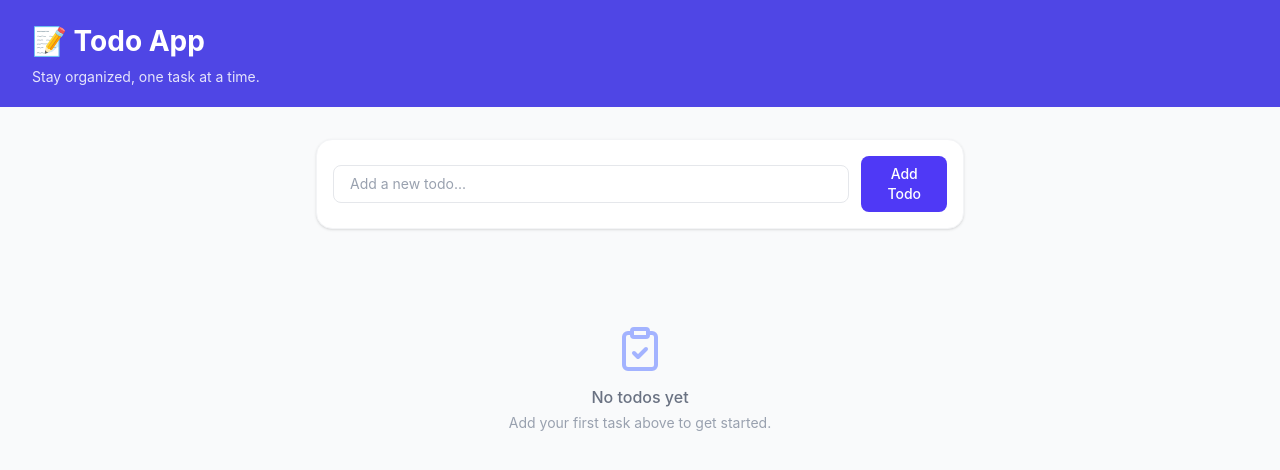
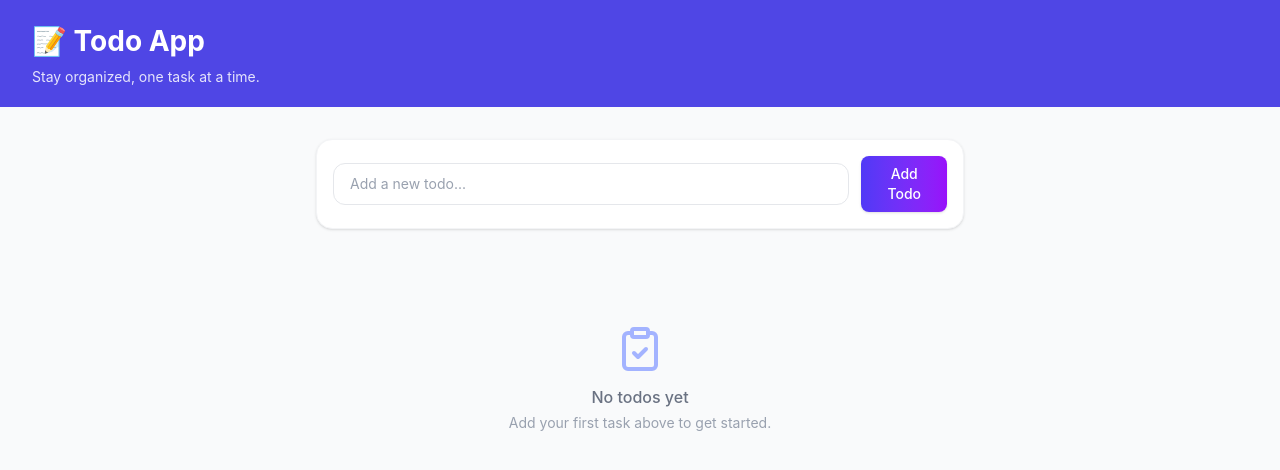
Before and after one commit to anuska-magar/todo-app, a React (Vite) app in the folder frontend/: page / in a window 1280 px wide. Shown: the top 470 px of the page. Built offline with nearby package versions, Linux system fonts and the light colour scheme.

Commit message:
buttons badge and input

```diff
--- a/frontend/src/components/Badge.jsx
+++ b/frontend/src/components/Badge.jsx
@@ -2,17 +2,15 @@
 // Shows a small count label e.g. "2 subtasks" or "Done"
 
 function Badge({ text }) {
-  // Pick a color based on what the badge says.
-  // "Done" gets green, everything else gets a neutral gray pill.
   const isDone = text.toLowerCase() === "done";
 
   const colorClasses = isDone
     ? "bg-green-100 text-green-700"
-    : "bg-gray-100 text-gray-600";
+    : "bg-indigo-50 text-indigo-600";
 
   return (
     <span
-      className={`inline-block px-2.5 py-1 rounded-full text-xs font-medium ${colorClasses}`}
+      className={`inline-block px-2.5 py-1 rounded-full text-xs font-semibold ${colorClasses}`}
     >
       {text}
     </span>
--- a/frontend/src/components/Button.jsx
+++ b/frontend/src/components/Button.jsx
@@ -1,14 +1,27 @@
 // Button.jsx
 // A small reusable button used anywhere in the app (add, delete, save, cancel)
+// variant controls the color theme: "primary" (default), "danger", or "ghost"
 
-function Button({ label, onClick }) {
+function Button({ label, onClick, variant = "primary", icon }) {
+  const baseClasses =
+    "inline-flex items-center gap-1.5 px-4 py-2 rounded-lg text-sm font-medium " +
+    "transition-all duration-300 hover:scale-105 active:scale-95";
+
+  const variantClasses = {
+    primary:
+      "bg-gradient-to-r from-indigo-600 to-purple-600 text-white shadow-sm hover:shadow-md",
+    danger:
+      "bg-red-50 text-red-600 hover:bg-red-100",
+    ghost:
+      "bg-gray-100 text-gray-600 hover:bg-gray-200",
+  };
+
   return (
     <button
       onClick={onClick}
-      className="px-4 py-2 rounded-lg bg-indigo-600 text-white text-sm font-medium
-                 hover:bg-indigo-700 transition-colors duration-200
-                 active:scale-95"
+      className={`${baseClasses} ${variantClasses[variant]}`}
     >
+      {icon}
       {label}
     </button>
   );
--- a/frontend/src/components/Input.jsx
+++ b/frontend/src/components/Input.jsx
@@ -8,9 +8,10 @@ function Input({ value, onChange, placeholder }) {
       value={value}
       onChange={onChange}
       placeholder={placeholder}
-      className="w-full px-4 py-2 rounded-lg border border-gray-200 text-sm text-gray-700
-                 placeholder-gray-400 focus:outline-none focus:ring-2 focus:ring-indigo-500
-                 focus:border-transparent"
+      className="w-full px-4 py-2.5 rounded-xl border border-gray-200 text-sm text-gray-700
+                 placeholder-gray-400 bg-white
+                 focus:outline-none focus:ring-2 focus:ring-indigo-400 focus:border-transparent
+                 transition-all duration-300"
     />
   );
 }
```
